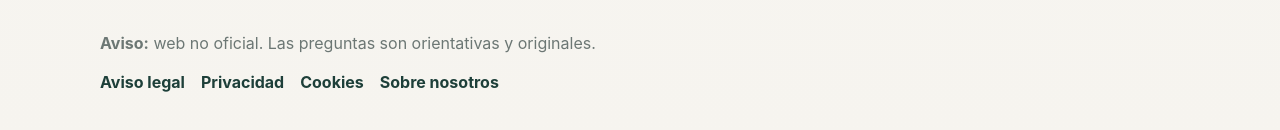
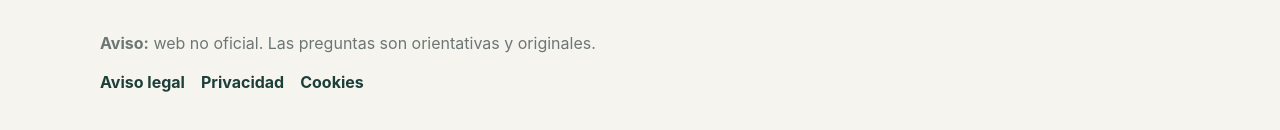
Before and after one commit to arturomoncho1910-ops/AutoTestVial, a React (Vite) app: page / in a window 1280 px wide. Shown: the part 2070-2200 px from the top of the page. Built offline with nearby package versions, Linux system fonts and the light colour scheme.

Commit message:
Update main.jsx

```diff
--- a/src/main.jsx
+++ b/src/main.jsx
@@ -205,7 +205,6 @@ function App(){
     <a href="/aviso-legal.html">Aviso legal</a>
     <a href="/privacidad.html">Privacidad</a>
     <a href="/cookies.html">Cookies</a>
-    <a href="/sobre-nosotros.html">Sobre nosotros</a>
   </div>
 </footer>
  </main>
```
